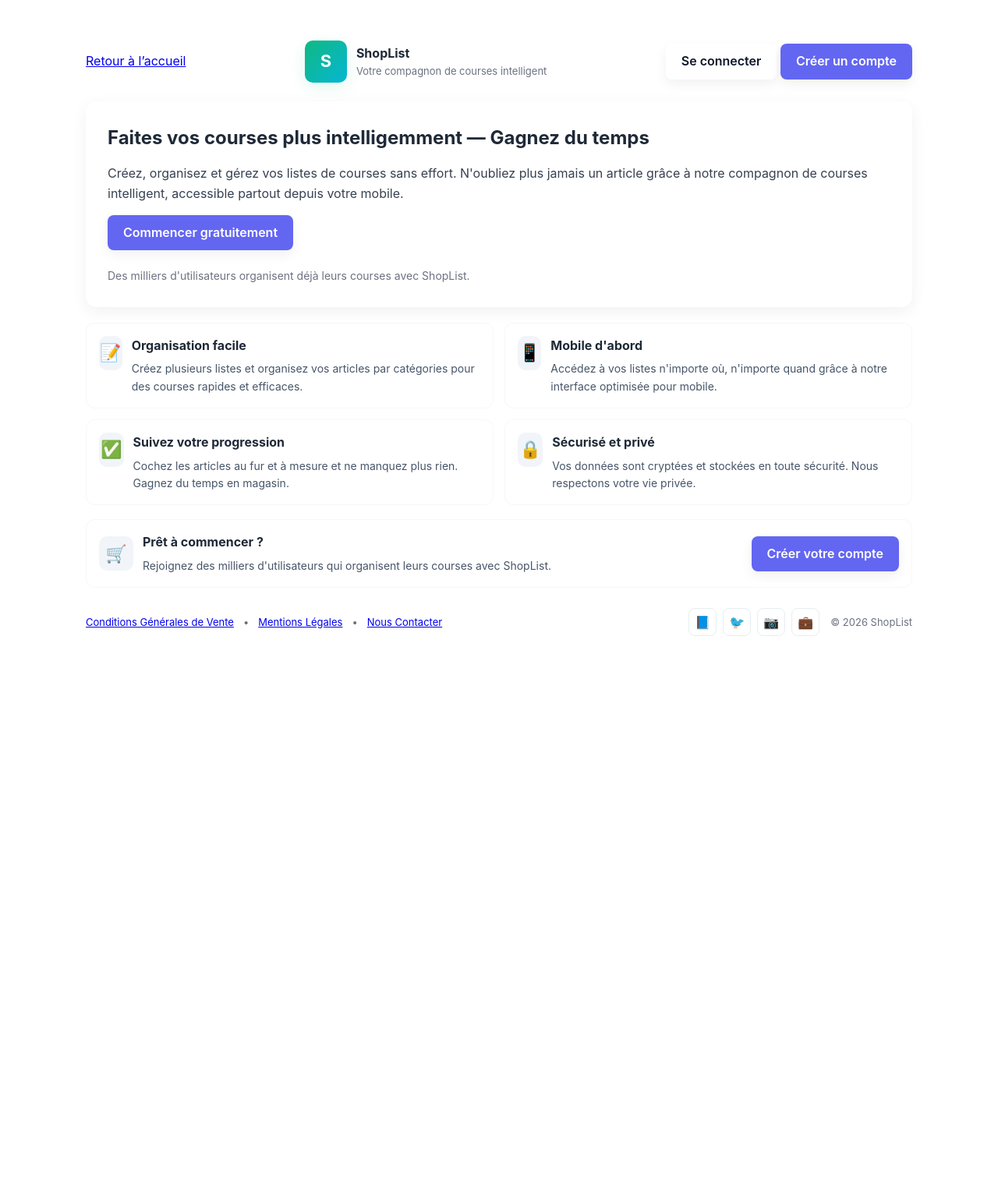
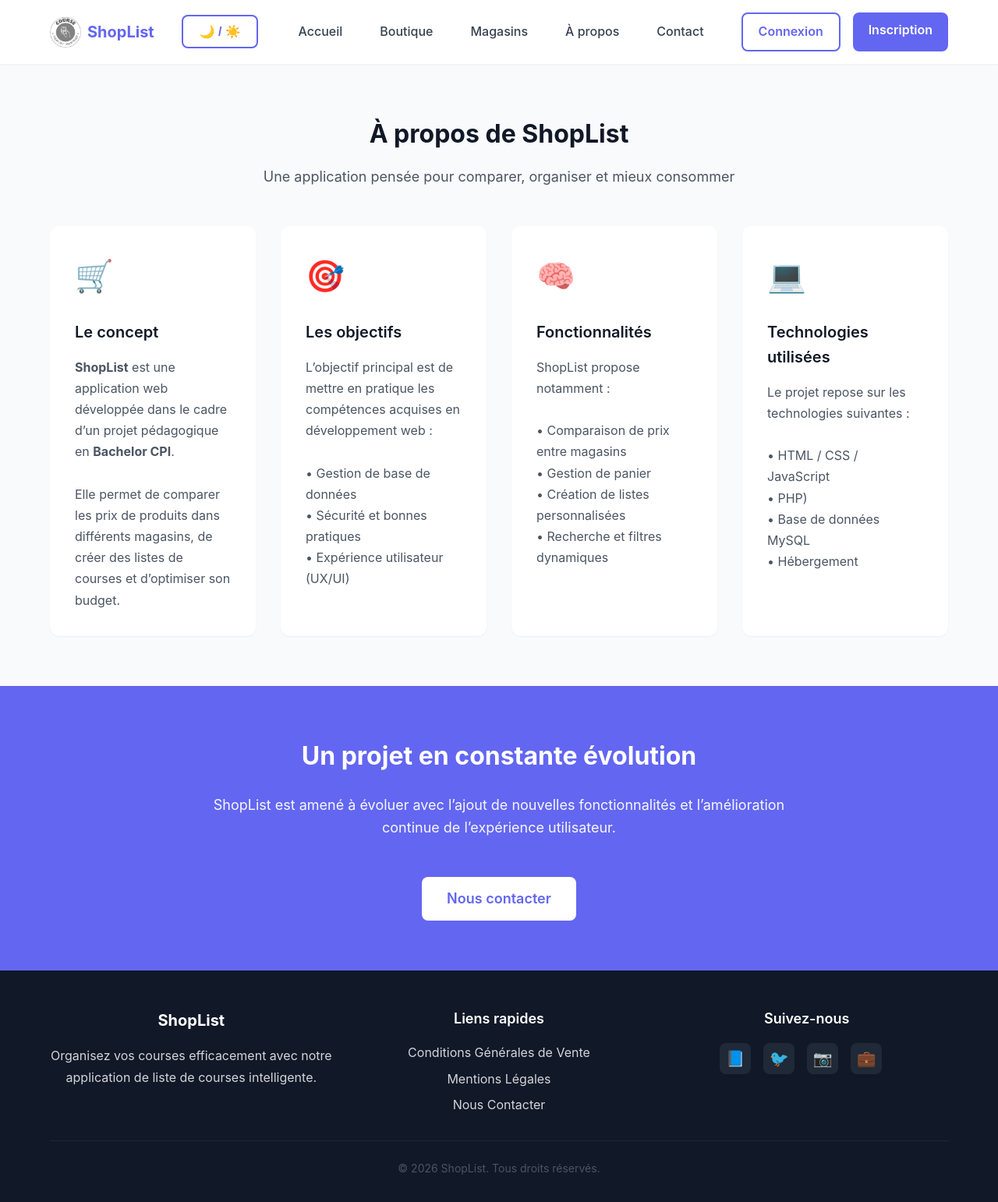
Before and after one commit to YanisTV/projet, a PHP site: page /pages/about.php in a window 1280 px wide. Shown: the whole page at 78% size. Before the commit the page ends 816 px from the top, so only its background shows below. Run offline with PHP 8.4, Linux system fonts and the light colour scheme.

```diff
--- a/pages/about.php
+++ b/pages/about.php
@@ -1,129 +1,102 @@
-<?php
-// about.php
-// Modifie ces variables si besoin
-$siteName = "ShopList";
-$pageTitle = "À propos — $siteName";
-?>
-<!doctype html>
+<!DOCTYPE html>
 <html lang="fr">
+<head>
+    <meta charset="UTF-8">
+    <meta name="viewport" content="width=device-width, initial-scale=1.0">
+    <title>À propos - ShopList</title>
 
-<head>
-    <meta charset="utf-8" />
-    <meta name="viewport" content="width=device-width,initial-scale=1" />
-    <title><?= htmlspecialchars($pageTitle) ?></title>
-    <link rel="stylesheet" href="../assets/css/about.css">
+    <!-- CSS global + spécifique -->
     <link rel="stylesheet" href="../assets/css/main.css">
-    <link rel="stylesheet" href="../assets/css/header.css">
-    <meta name="description"
-        content="ShopList — Organisez vos courses, gagnez du temps et ne ratez plus aucun article." />
+    <link rel="stylesheet" href="../assets/css/store_list.css">
 </head>
 
 <body>
-    <div class="container">
-        <header>
-            <a href="../index.php" class="back-btn">Retour à l’accueil</a>
-            <div class="brand">
-                <div class="logo"><?= strtoupper($siteName[0]) ?></div>
-                <div>
-                    <div class="site-title"><strong><?= htmlspecialchars($siteName) ?></strong></div>
-                    <div class="small">Votre compagnon de courses intelligent</div>
-                </div>
-            </div>
-            <div class="header-right">
-                <a class="btn btn-ghost" href="login.php">Se connecter</a>
-                <a class="btn btn-primary" href="register.php">Créer un compte</a>
-            </div>
-        </header>
+    <?php include '../components/header.php'; ?>
 
-        <main>
-            <section class="hero" aria-labelledby="hero-title">
-                <h2 id="hero-title">Faites vos courses plus intelligemment — Gagnez du temps</h2>
-                <p class="lead">Créez, organisez et gérez vos listes de courses sans effort. N'oubliez plus jamais un
-                    article grâce à notre compagnon de courses intelligent, accessible partout depuis votre mobile.</p>
+    <main class="main-content">
 
-                <div class="cta-row">
-                    <a class="btn btn-primary" href="register.php">Commencer gratuitement</a>
+        <!-- Hero -->
+        <section class="features-section">
+            <div class="features-container">
+                <h1 class="section-title">À propos de ShopList</h1>
+                <p class="section-subtitle">
+                    Une application pensée pour comparer, organiser et mieux consommer
+                </p>
+
+                <div class="features-grid">
+
+                    <div class="feature-card">
+                        <div class="feature-icon">🛒</div>
+                        <h2 class="feature-title">Le concept</h2>
+                        <p class="feature-description">
+                            <strong>ShopList</strong> est une application web développée dans le cadre
+                            d’un projet pédagogique en <strong>Bachelor CPI</strong>.
+                            <br><br>
+                            Elle permet de comparer les prix de produits dans différents magasins,
+                            de créer des listes de courses et d’optimiser son budget.
+                        </p>
+                    </div>
+
+                    <div class="feature-card">
+                        <div class="feature-icon">🎯</div>
+                        <h2 class="feature-title">Les objectifs</h2>
+                        <p class="feature-description">
+                            L’objectif principal est de mettre en pratique les compétences acquises
+                            en développement web :
+                            <br><br>
+                            • Gestion de base de données<br>
+                            • Sécurité et bonnes pratiques<br>
+                            • Expérience utilisateur (UX/UI)
+                        </p>
+                    </div>
+
+                    <div class="feature-card">
+                        <div class="feature-icon">🧠</div>
+                        <h2 class="feature-title">Fonctionnalités</h2>
+                        <p class="feature-description">
+                            ShopList propose notamment :
+                            <br><br>
+                            • Comparaison de prix entre magasins<br>
+                            • Gestion de panier<br>
+                            • Création de listes personnalisées<br>
+                            • Recherche et filtres dynamiques
+                        </p>
+                    </div>
+
+                    <div class="feature-card">
+                        <div class="feature-icon">💻</div>
+                        <h2 class="feature-title">Technologies utilisées</h2>
+                        <p class="feature-description">
+                            Le projet repose sur les technologies suivantes :
+                            <br><br>
+                            • HTML / CSS / JavaScript<br>
+                            • PHP)<br>
+                            • Base de données MySQL<br>
+                            • Hébergement
+                        </p>
+                    </div>
+
                 </div>
 
-                <div class="progress-note">Des milliers d'utilisateurs organisent déjà leurs courses avec
-                    <?= htmlspecialchars($siteName) ?>.</div>
-            </section>
+            </div>
+        </section>
 
-            <section class="features" aria-label="Fonctionnalités principales">
-                <article class="card">
-                    <div class="icon">📝</div>
-                    <div>
-                        <h3>Organisation facile</h3>
-                        <p>Créez plusieurs listes et organisez vos articles par catégories pour des courses rapides et
-                            efficaces.</p>
-                    </div>
-                </article>
+        <!-- CTA -->
+        <section class="cta-section">
+            <div class="cta-container">
+                <h2 class="cta-title">Un projet en constante évolution</h2>
+                <p class="cta-description">
+                    ShopList est amené à évoluer avec l’ajout de nouvelles fonctionnalités
+                    et l’amélioration continue de l’expérience utilisateur.
+                </p>
+                <a href="../pages/contact.php" class="btn btn-primary btn-large">
+                    Nous contacter
+                </a>
+            </div>
+        </section>
 
-                <article class="card">
-                    <div class="icon">📱</div>
-                    <div>
-                        <h3>Mobile d'abord</h3>
-                        <p>Accédez à vos listes n'importe où, n'importe quand grâce à notre interface optimisée pour
-                            mobile.</p>
-                    </div>
-                </article>
+    </main>
 
-                <article class="card">
-                    <div class="icon">✅</div>
-                    <div>
-                        <h3>Suivez votre progression</h3>
-                        <p>Cochez les articles au fur et à mesure et ne manquez plus rien. Gagnez du temps en magasin.
-                        </p>
-                    </div>
-                </article>
-
-                <article class="card">
-                    <div class="icon">🔒</div>
-                    <div>
-                        <h3>Sécurisé et privé</h3>
-                        <p>Vos données sont cryptées et stockées en toute sécurité. Nous respectons votre vie privée.
-                        </p>
-                    </div>
-                </article>
-            </section>
-
-            <section style="margin-top:18px;">
-                <div class="card" style="align-items:center;justify-content:space-between;">
-                    <div style="display:flex;gap:12px;align-items:center">
-                        <div class="icon">🛒</div>
-                        <div>
-                            <h3>Prêt à commencer ?</h3>
-                            <p class="small">Rejoignez des milliers d'utilisateurs qui organisent leurs courses avec
-                                <?= htmlspecialchars($siteName) ?>.</p>
-                        </div>
-                    </div>
-                    <div>
-                        <a class="btn btn-primary" href="register.php">Créer votre compte</a>
-                    </div>
-                </div>
-            </section>
-        </main>
-
-        <footer>
-            <div class="links small">
-                <a href="/cgv.php">Conditions Générales de Vente</a>
-                <span>•</span>
-                <a href="/mentions.php">Mentions Légales</a>
-                <span>•</span>
-                <a href="/contact.php">Nous Contacter</a>
-            </div>
-
-            <div style="display:flex;gap:14px;align-items:center">
-                <div class="socials" aria-label="Suivez-nous">
-                    <a href="#" title="Facebook">📘</a>
-                    <a href="#" title="Twitter">🐦</a>
-                    <a href="#" title="Instagram">📷</a>
-                    <a href="#" title="LinkedIn">💼</a>
-                </div>
-                <div class="small">&copy; <?= date('Y') ?> <?= htmlspecialchars($siteName) ?></div>
-            </div>
-        </footer>
-    </div>
+    <?php include '../components/footer.php'; ?>
 </body>
-
 </html>
```
Also changed, not shown: pages/cgv.php (added, +102 -0 lines), pages/legal.php (added, +85 -0 lines).
